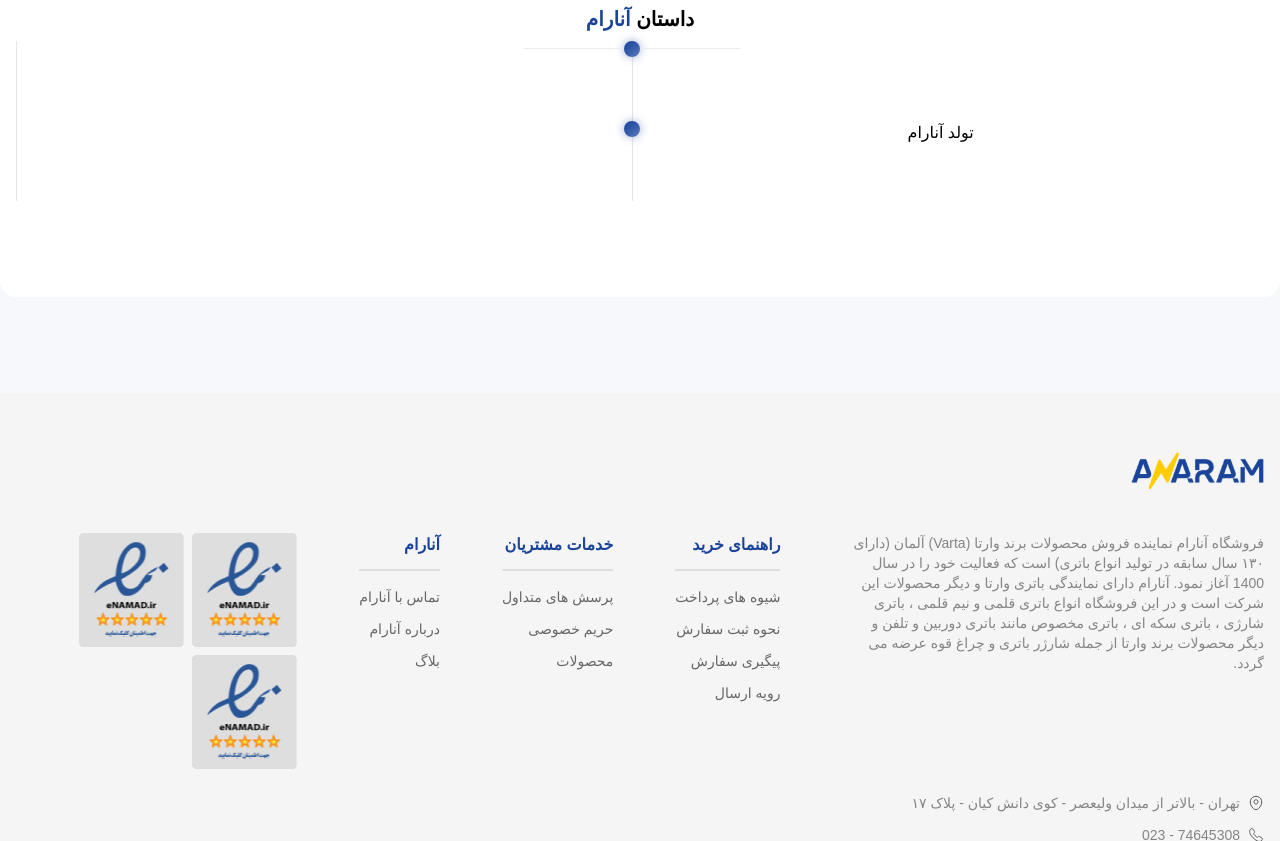
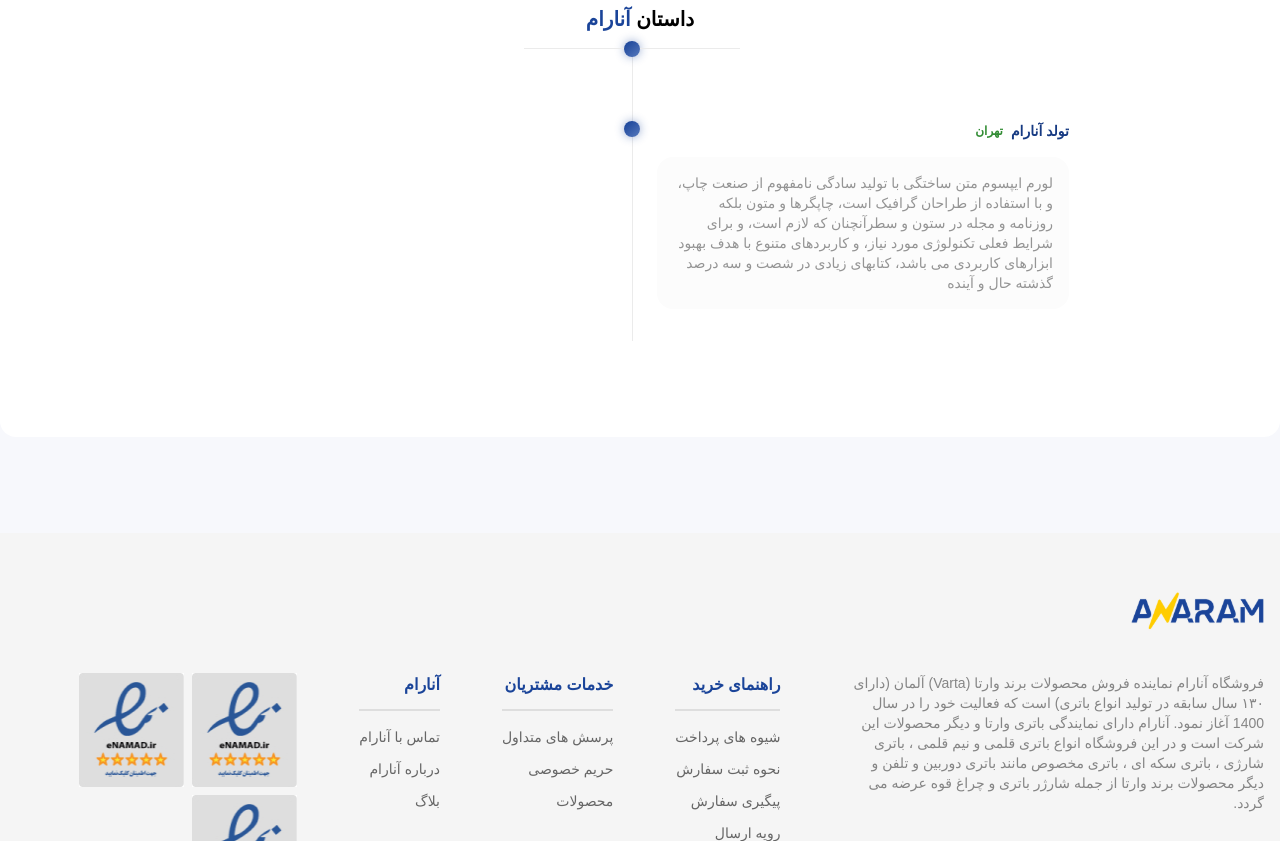
Before and after one commit to mahyarErshad/anaram-react, a React (Create React App) app: page /about in a window 1280 px wide. Shown: the part 860-1701 px from the top of the page. Built offline with nearby package versions, Linux system fonts and the light colour scheme; a web font is replaced by a local one.

Commit message:
Text section is done

```diff
--- a/src/Pages/AboutUs/AboutUs.jsx
+++ b/src/Pages/AboutUs/AboutUs.jsx
@@ -15,22 +15,28 @@ function AboutUs() {
         <h2 className="font-semibold text-xl">
           داستان <strong className="text-primary6">آنارام</strong>
         </h2>
-        <div className="w-full mt-2 flex justify-center relative divide-x">
+        <div className="w-full mt-2 flex justify-center relative">
           <span className="about-page-circle absolute right-[50%]">
             <span className="about-page-circle__horizontal-line right-[-6.25rem]"></span>
             <span className="about-page-circle__horizontal-line right-4"></span>
           </span>
-          <div className="w-2/4 h-20"></div>
+          <div className="w-2/4 h-20 border-l border-NeutralN30"></div>
           <div className="w-2/4 h-20"></div>
         </div>
-        <div className="w-full flex justify-center relative divide-x">
+        <div className="w-full flex justify-center relative">
           <span className="about-page-circle absolute right-[50%]"></span>
-          <div className="w-2/4 h-20">
-            <div className="flex-center gap-2">
-                <span className="">تولد آنارام</span>
+          <div className="w-2/4 flex-col gap-4 border-l border-NeutralN30 pl-6 items-end pb-8">
+            <div className="flex justify-start items-center gap-2 w-full max-w-[25.75rem]">
+              <span className="text-primary7 text-sm font-semibold">تولد آنارام</span>
+              <span className="text-Green7 text-xs font-semibold">تهران</span>
+            </div>
+            <div className="bg-[#FCFCFC] rounded-2xl p-4 max-w-[25.75rem]">
+              <p className="text-sm text-NeutralN80">لورم ایپسوم متن ساختگی با تولید سادگی نامفهوم از صنعت چاپ، و با استفاده از طراحان گرافیک است، چاپگرها و متون بلکه روزنامه و مجله در ستون و سطرآنچنان که لازم است، و برای شرایط فعلی تکنولوژی مورد نیاز، و کاربردهای متنوع با هدف بهبود ابزارهای کاربردی می باشد، کتابهای زیادی در شصت و سه درصد گذشته حال و آینده</p>
             </div>
           </div>
-          <div className="w-2/4 h-20"></div>
+          <div className="w-2/4">
+
+          </div>
         </div>
       </section>
     </>
```
